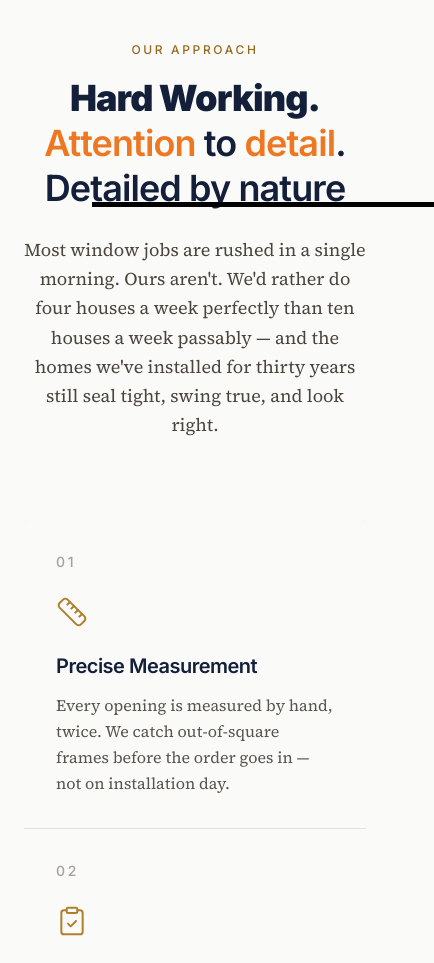
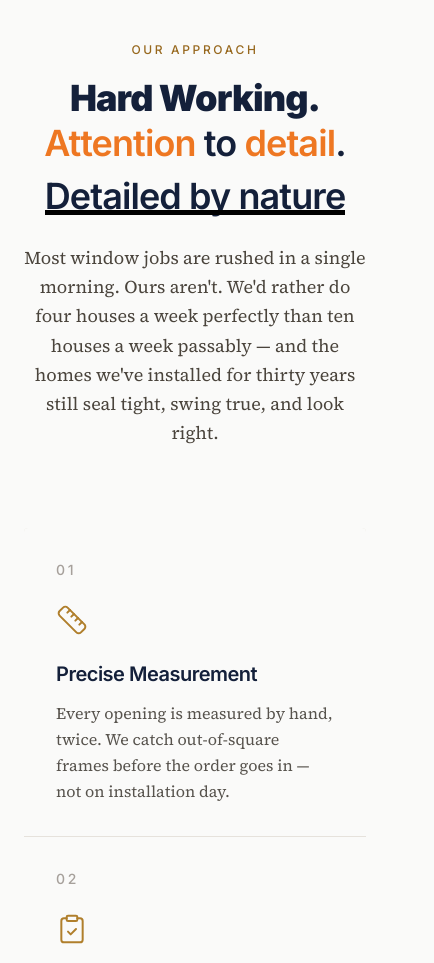
Before and after one commit to akielkucki/edwindowinstallation, a Next.js app: page / in a window 390 px wide. Shown: the part 1080-2043 px from the top of the page, 434 px wide, since content can reach past the window. Built offline with nearby package versions, Linux system fonts and the light colour scheme.

Commit message:
Refactor "Approach" component to remove mobile state logic and simplify layout

```diff
--- a/app/components/Approach.tsx
+++ b/app/components/Approach.tsx
@@ -3,19 +3,9 @@
 import { motion } from "framer-motion";
 import { fadeUp, inView, staggerContainer } from "../lib/animations";
 import { processSteps } from "../lib/content";
-import {useEffect, useState} from "react";
+// No need for useEffect or useState anymore!
 
 export function Approach() {
-  const [mobile, setIsMobile] = useState<boolean>(window.innerWidth < 768)
-  useEffect(() => {
-    const handleResize = () => {
-      setIsMobile(window.innerWidth < 768)
-    }
-    window.addEventListener("resize", handleResize)
-    return () => {
-      window.removeEventListener("resize", handleResize)
-    }
-  }, []);
   return (
       <section id="approach" className="bg-stone-50 py-28 sm:py-36">
         <div className="mx-auto max-w-7xl px-6 lg:px-10">
@@ -25,7 +15,6 @@ export function Approach() {
               whileInView="show"
               viewport={inView}
               className="mx-auto max-w-2xl text-center"
-
           >
             <motion.span
                 variants={fadeUp}
@@ -38,19 +27,40 @@ export function Approach() {
                 className="mt-4 font-display text-4xl leading-tight font-semibold tracking-tight text-slate-900 sm:text-5xl"
             >
               <motion.span
-                whileInView={{fontWeight: [300,900]}}
-                transition={{ease: "easeInOut", duration: 0.25}}
-                viewport={{once: true}}
-
-            >Hard Working.</motion.span>
+                  whileInView={{ fontWeight: [300, 900] }}
+                  transition={{ ease: "easeInOut", duration: 0.25 }}
+                  viewport={{ once: true }}
+              >
+                Hard Working.
+              </motion.span>
               <br />
               <div>
-              <motion.span whileInView={{color: ["#343434","#EE7722"]}} transition={{ease: "easeInOut", duration: 0.5, delay: 0.8}} viewport={{once: true}}>Attention</motion.span>&nbsp;to&nbsp;
-              <motion.span whileInView={{color: ["#343434","#EE7722"]}} transition={{ease: "easeInOut", duration: 0.5, delay: 1.155}} viewport={{once: true}}>detail</motion.span>.
-              <br/>
-              <div className={"flex flex-col-reverse relative"}>
-                <span className={""}>Detailed by nature</span>
-                <motion.span whileInView={{width: ["0%",`${mobile ? '100%' : '60.25%'}`]}} transition={{ease: "easeInOut", duration: 0.5, delay: 1.8}} viewport={{once: true}} className={"bg-black h-[5px] absolute bottom-1 left-1/5"}></motion.span>
+                <motion.span
+                    whileInView={{ color: ["#343434", "#EE7722"] }}
+                    transition={{ ease: "easeInOut", duration: 0.5, delay: 0.8 }}
+                    viewport={{ once: true }}
+                >
+                  Attention
+                </motion.span>
+                &nbsp;to&nbsp;
+                <motion.span
+                    whileInView={{ color: ["#343434", "#EE7722"] }}
+                    transition={{ ease: "easeInOut", duration: 0.5, delay: 1.155 }}
+                    viewport={{ once: true }}
+                >
+                  detail
+                </motion.span>
+                .
+                <br />
+                {/* THE FIX: Use relative + inline-block + w-fit so it hugs the text perfectly */}
+                <div className="relative inline-block w-fit mx-auto mt-2">
+                  <span>Detailed by nature</span>
+                  <motion.span
+                      whileInView={{ width: ["0%", "100%"] }}
+                      transition={{ ease: "easeInOut", duration: 0.5, delay: 1.8 }}
+                      viewport={{ once: true }}
+                      className="absolute bottom-1 left-0 h-[5px] bg-black"
+                  ></motion.span>
                 </div>
               </div>
             </motion.h2>
@@ -59,9 +69,9 @@ export function Approach() {
                 className="mt-6 font-serif text-lg leading-relaxed text-stone-700"
             >
               Most window jobs are rushed in a single morning. Ours aren&apos;t.
-            We&apos;d rather do four houses a week perfectly than ten houses
-            a week passably — and the homes we&apos;ve installed for thirty
-            years still seal tight, swing true, and look right.
+              We&apos;d rather do four houses a week perfectly than ten houses a
+              week passably — and the homes we&apos;ve installed for thirty years
+              still seal tight, swing true, and look right.
             </motion.p>
           </motion.div>
 
```
Lines whose indentation alone changed are shown as unchanged.
